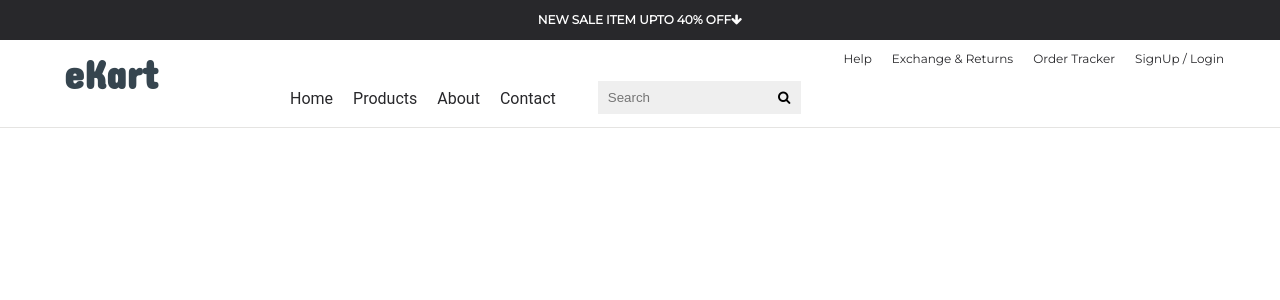
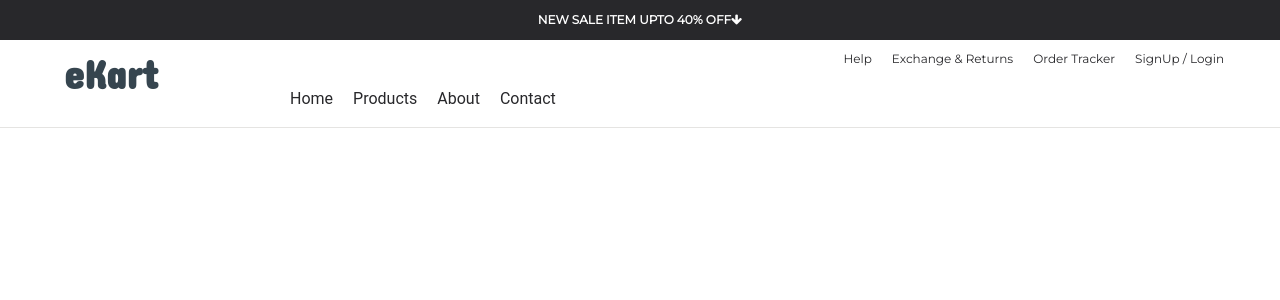
Before and after one commit to suman937/Angular100, an Angular app: page / in a window 1280 px wide. Shown: the top 300 px of the page. Built offline with nearby package versions, Linux system fonts and the light colour scheme.

Commit message:
#12 removing search bar

```diff
--- a/src/app/header/header.component.css
+++ b/src/app/header/header.component.css
@@ -25,25 +25,7 @@
 .ekart--bottom--bar{
     display: flex;
 }
-.ekart--search-bar{
-    padding: 0 3vh;
 
-}
-.ekart-search-box{
-    width: 170px;
-    height: 33px;
-    border: none;
-    background-color: #efefef;
-    padding: 2px 10px;
-}
-
-.ekart--search--btn{
-    width: 33px;
-    height: 33px;
-    border: none;
-    background-color: #efefef;
-    margin-left: 0px;
-}
 .btn{
     padding: 15px 25px;
     border: none;
--- a/src/app/header/header.component.html
+++ b/src/app/header/header.component.html
@@ -11,14 +11,6 @@
         <div class="ekart--bottom--bar">
             <!-- Main Menu-->
             <main-menu></main-menu>
-
-
-            <div class="ekart--search-bar">
-                <input type="text" class="ekart-search-box" placeholder="Search">
-                <button class="ekart--search--btn">
-                    <i class="fa fa fa-search" aria-hidden="true"></i>
-                </button>
-            </div>
         </div>
     </div>
 </div>
```
